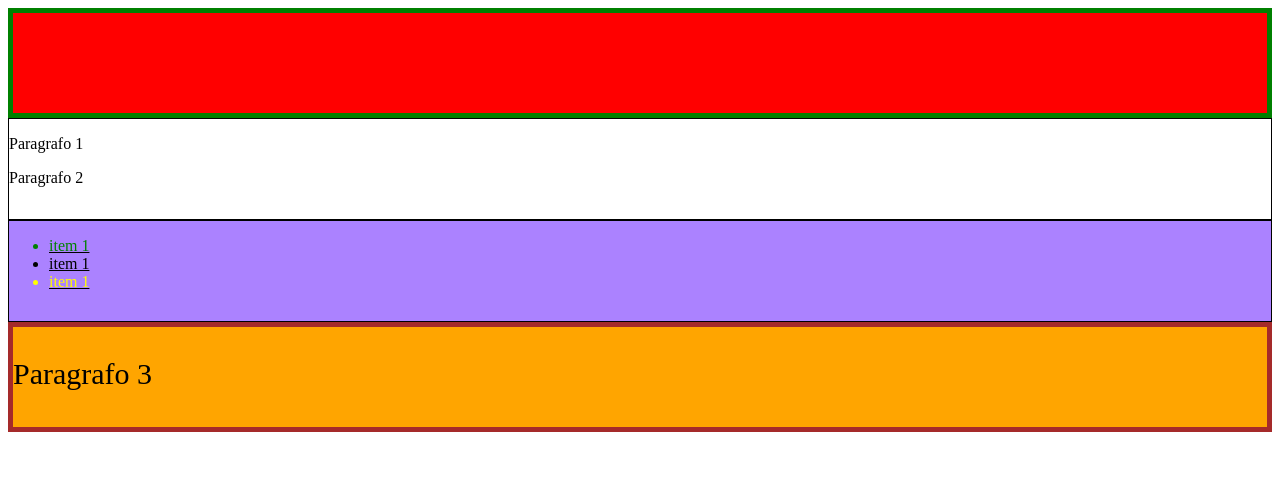
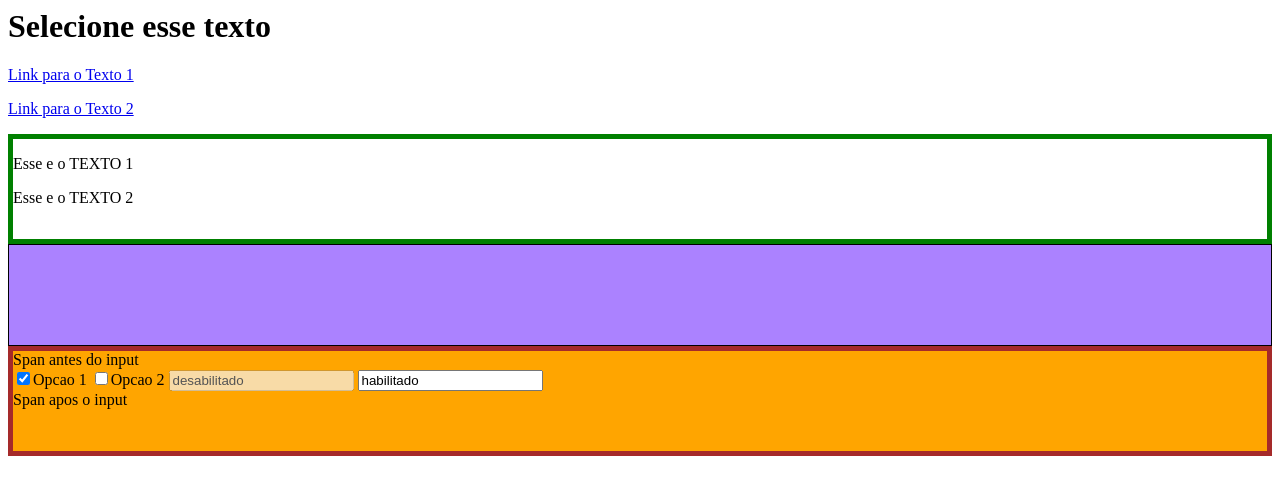
Before and after one commit to RafaelZulianeli/CSS3, a plain HTML site: page index.html in a window 1280 px wide. Drawn offline with Linux system fonts and the light colour scheme.

Commit message:
html seletor por estado

```diff
--- a/index.html
+++ b/index.html
@@ -9,20 +9,21 @@
     </style>
   </head>
   <body>
-    <div id="barra_1"></div>
-    <div id="barra_2">
-      <p>Paragrafo 1</p>
-      <p>Paragrafo 2</p>
+    <h1>Selecione esse texto</h1>
+    <p><a href="#Texto1">Link para o Texto 1</a></p>
+    <p><a href="#Texto2">Link para o Texto 2</a></p>
+    <div>
+      <p id="Texto1">Esse e o TEXTO 1</p>
+      <p id="Texto2">Esse e o TEXTO 2</p>
     </div>
-    <div id="barra_3">
-      <ul>
-        <li>item 1</li>
-        <li>item 1</li>
-        <li>item 1</li>
-      </ul>
-    </div>
-    <div id="barra_4">
-      <p>Paragrafo 3</p>
+    <div id="divVazia"></div>
+    <div>
+      <span>Span antes do input</span><br />
+      <input type="checkbox" checked="checked" value="Opcao 1" />Opcao 1
+      <input type="checkbox" value="Opcao 2" />Opcao 2
+      <input type="text" disabled="disabled" value="desabilitado" />
+      <input type="text" value="habilitado" /><br />
+      <span>Span apos o input</span>
     </div>
   </body>
 </html>
```
